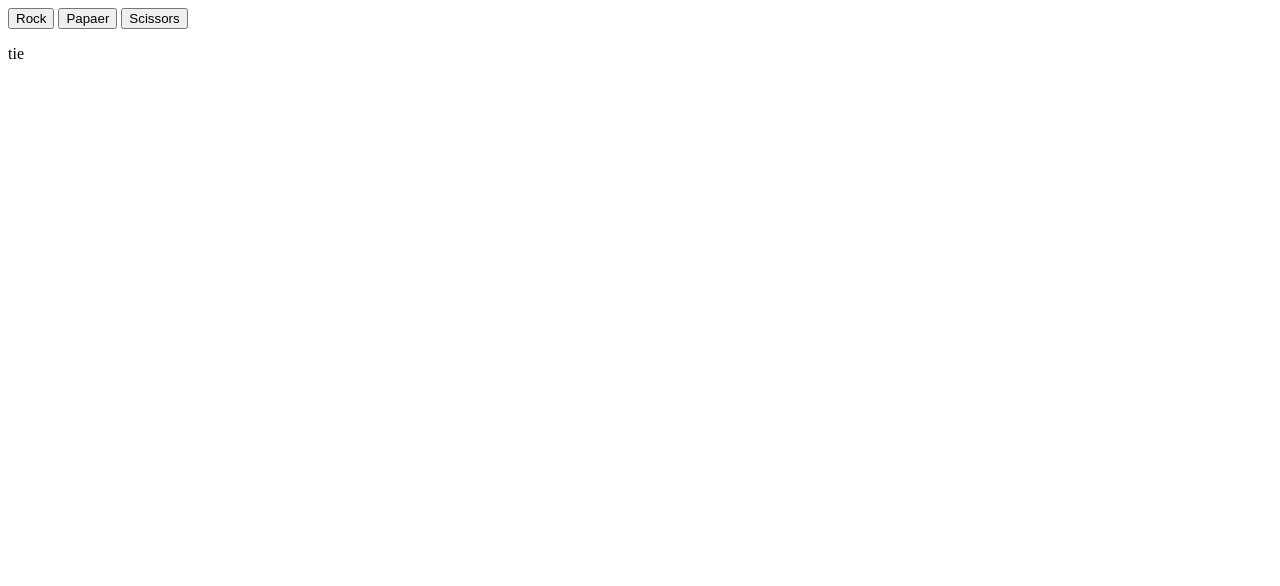
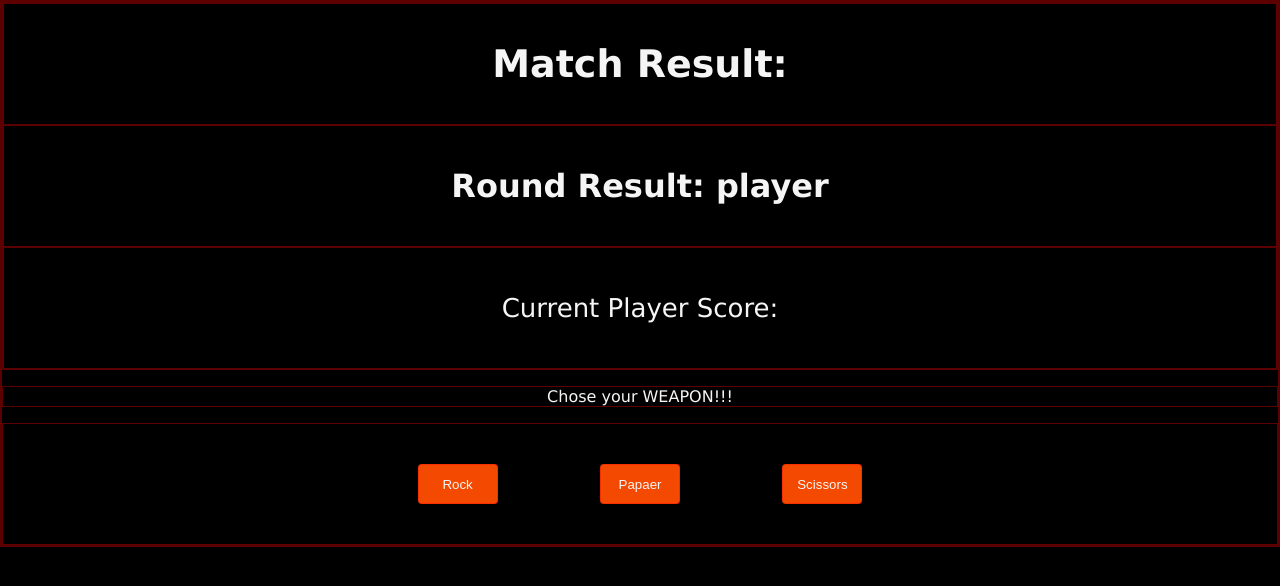
Before and after one commit to chandanyuva/Rock-Paper-Scissors, a plain HTML site: page index.html in a window 1280 px wide. Both pictures are taken after a click on the button "Rock". Drawn offline with Linux system fonts and the light colour scheme.

Commit message:
FINALLY MADE THE UI
added css and completed the js logic for a 5 round match
TODO: need to add the results to the page dynamically

```diff
--- a/index.html
+++ b/index.html
@@ -4,9 +4,16 @@
     <meta charset="UTF-8" />
     <meta name="viewport" content="width=device-width, initial-scale=1.0" />
     <title>Rock Paper Scissors</title>
+    <link rel="stylesheet" href="./styles/style.css">
     <script src="./scripts/testjs.js" defer></script>
   </head>
   <body>
+    <div id="result-container">
+      <span id="match-result">Match Result: </span>
+      <span id="round-result">Round Result: </span>
+      <span id="player-score">Current Player Score: </span>
+    </div>
+    <p>Chose your WEAPON!!!</p>
     <div id="btn-container">
       <button id="btn-rock">Rock</button>
       <button id="btn-paper">Papaer</button>
--- a/scripts/testjs.js
+++ b/scripts/testjs.js
@@ -1,19 +1,17 @@
-const resultDiv= document.createElement('div');
-const rp=document.createElement('p');
-resultDiv.appendChild(rp);
 
 const choices = ["rock", "paper", "scissors"];
+let pwin = 0, cwin = 0;
 function getComputerChoice() {
     return choices[Math.floor(Math.random() * 3)];
 }
 
-function btnChoice(btnID){
-switch (btnID){
-    case 'btn-rock':
+function btnChoice(btnID) {
+    switch (btnID) {
+        case "btn-rock":
             return 1;
-    case 'btn-paper':
+        case "btn-paper":
             return 2;
-    case 'btn-scissors':
+        case "btn-scissors":
             return 3;
     }
 }
@@ -23,39 +21,72 @@ const choice = btnchoice;
     return choices[Number(choice - 1)];
 }
 
-const btnRock = document.getElementById('btn-rock');
-btnRock.addEventListener('click',(event)=>{
-    playRound(getPlayerChoice(btnChoice(event.target.id)),getComputerChoice());
-})
-const btnPaper = document.getElementById('btn-paper');
-btnPaper.addEventListener('click',(event)=>{
-    playRound(getPlayerChoice(btnChoice(event.target.id)),getComputerChoice());
-})
-const btnscissors = document.getElementById('btn-scissors');
-btnscissors.addEventListener('click',(event)=>{
-    playRound(getPlayerChoice(btnChoice(event.target.id)),getComputerChoice());
-})
-
-
+const btnRock = document.getElementById("btn-rock");
+btnRock.addEventListener("click", (event) => {
+    playmatch(event);
+});
+const btnPaper = document.getElementById("btn-paper");
+btnPaper.addEventListener("click", (event) => {
+    playmatch(event);
+});
+const btnscissors = document.getElementById("btn-scissors");
+btnscissors.addEventListener("click", (event) => {
+    playmatch(event);
+});
 
 // one round play
-
+const rrs=document.getElementById('round-result')
 function playRound(player, computer) {
     // console.log(`${player} ${computer}`);
     if (player === computer) {
-        rp.textContent=`tie`;
-        console.log("tie");
+        rrs.textContent += `tie`;
+        return "tie";
     } else if (
         (player === choices[0] && computer === choices[2]) ||
         (player === choices[1] && computer === choices[0]) ||
         (player === choices[2] && computer === choices[1])
     ) {
-        rp.textContent=`player`;
-      console.log("player");
+        rrs.textContent += `player`;
+        return "player";
     } else {
-        rp.textContent=`computer`;
-        console.log("computer");
+        rrs.textContent += `computer`;
+        return "computer";
     }
 }
 
 document.body.appendChild(resultDiv);
+
+// to play a round match
+function playmatch(event) {
+
+    let whoWon = playRound(
+        getPlayerChoice(btnChoice(event.target.id)),
+        getComputerChoice()
+    );
+    if (whoWon === "player") {
+        console.log('player');
+        pwin += 1;
+        console.log(pwin);
+    } else if (whoWon === "computer") {
+        console.log('computer');
+        cwin += 1;
+        console.log(cwin);
+    } else if (whoWon==="tie"){
+        console.log('round tie');
+    }
+    if (pwin ===5 && cwin===5) {
+        const mrs=document.getElementById('match-result')
+        mrs.textContent+='Tie'
+        console.log("match tie");
+    }
+    else if (pwin ===5) {
+        mrs.textContent+='Player Wins'
+        console.log("player wins");
+        pwin=0,cwin=0;
+    }
+    else if (cwin === 5) {
+        mrs.textContent='Computer Wins'
+        console.log("computer wins");
+        pwin=0,cwin=0;
+    }
+}
--- /dev/null
+++ b/styles/style.css
@@ -0,0 +1,52 @@
+*{
+    border: 1px solid rgba(255, 0, 0, 0.362);
+}
+
+body{
+    padding: 0;
+    margin: 0;
+    font-family: Verdana, Geneva, Tahoma, sans-serif;
+    color: whitesmoke;
+    background-color: black;
+    text-align: center;
+}
+
+
+div#result-container{
+    display: flex;
+    flex-direction: column;
+
+}
+div#result-container span{
+    min-height: 15vh;
+    display: flex;
+    justify-content: center;
+    align-items: center;
+}
+#match-result{
+    font-size: 38px;
+    font-weight: 900;
+}
+#round-result{
+    font-size: 32px;
+    font-weight: 600;
+}
+#player-score{
+    font-size: 26px;
+    font-weight: 400;
+}
+
+#btn-container{
+    display: flex;
+    justify-content: center;
+    align-items: center;
+    min-height: 15vh;
+    gap: 8vw;
+}
+#btn-container button{
+    min-width: 80px;
+    min-height: 40px;
+    border-radius: 4px;
+    background-color: rgba(255, 77, 0, 0.955);
+    color:whitesmoke ;
+}
```
Lines whose indentation alone changed are shown as unchanged.
